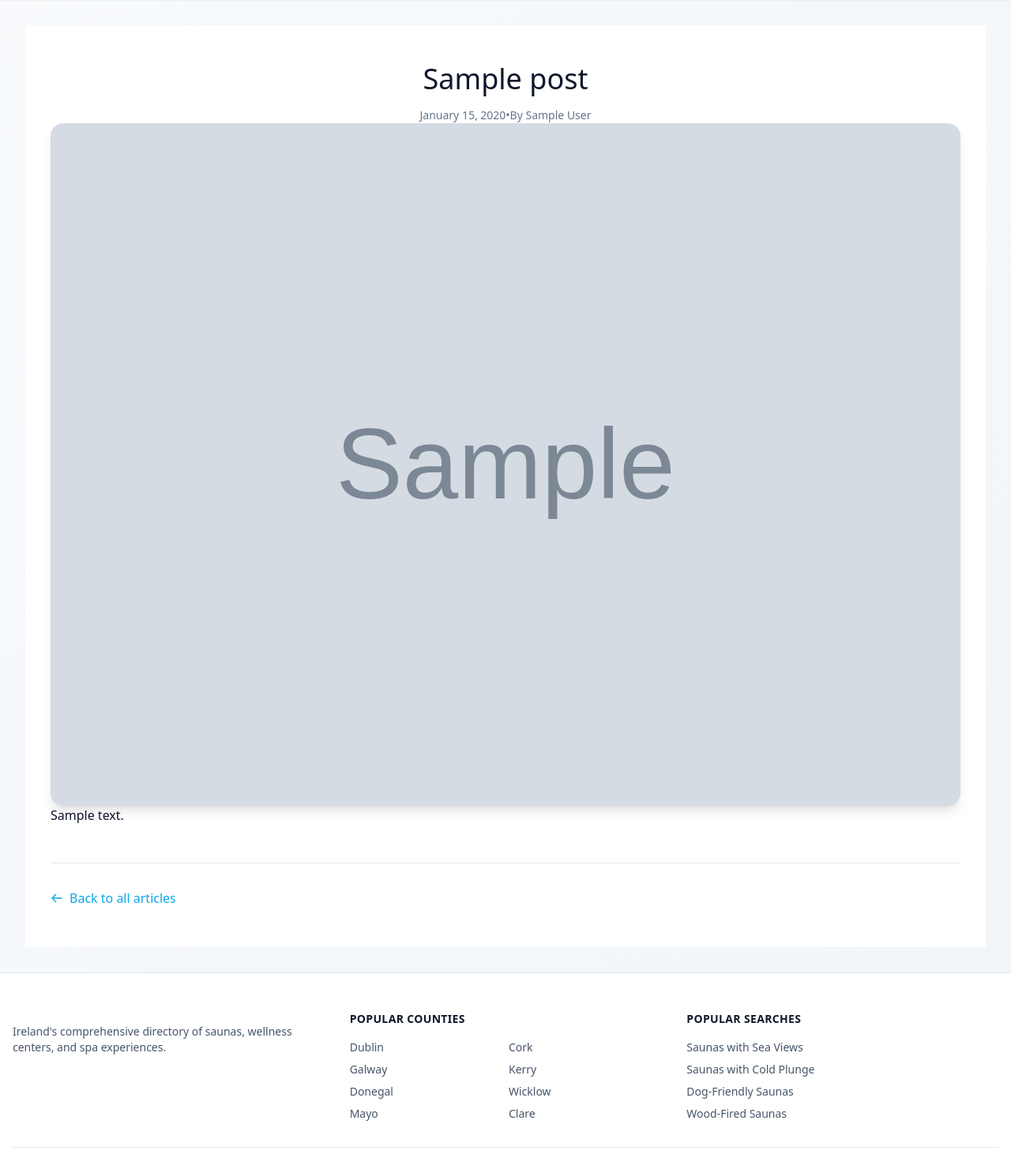
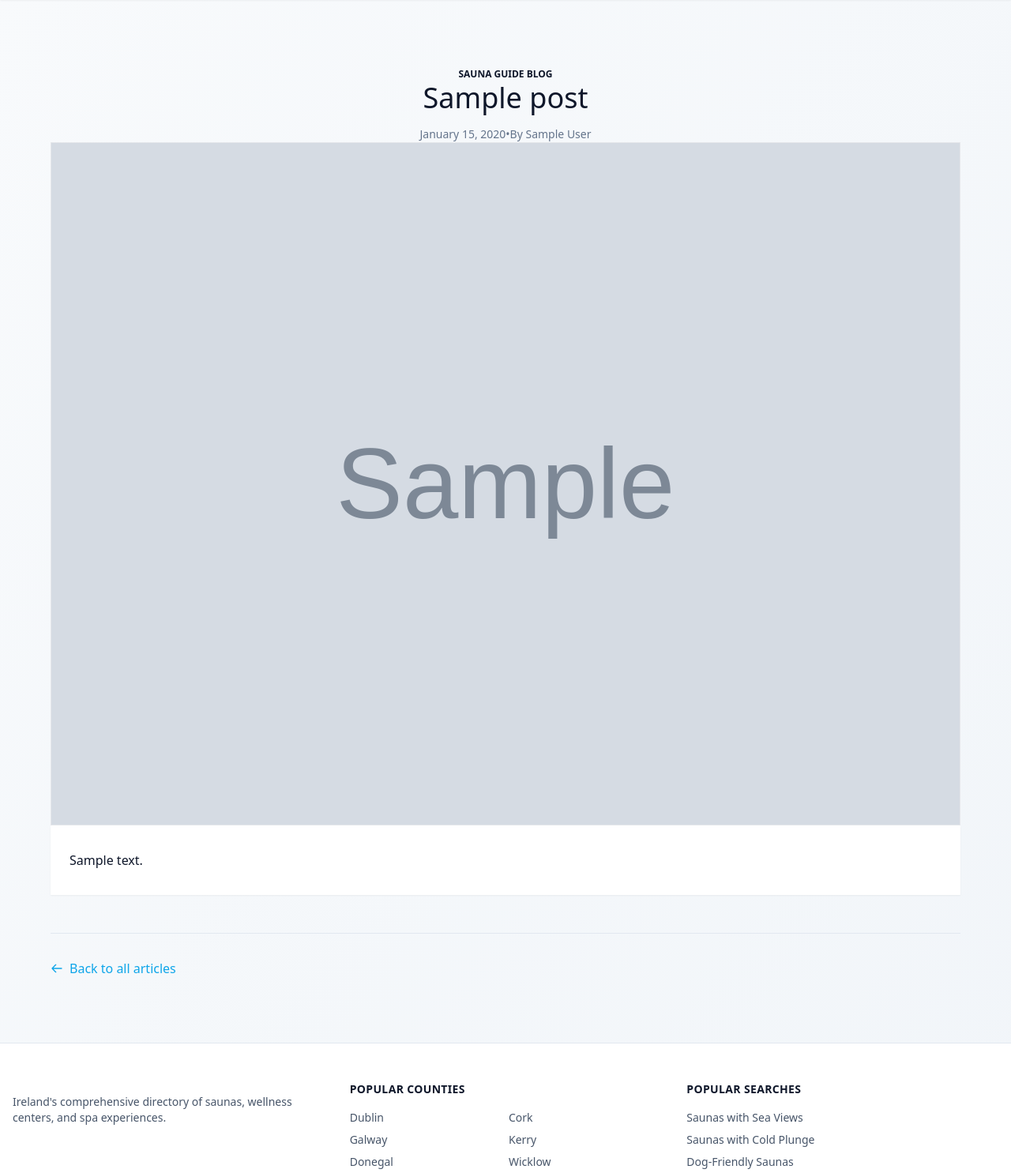
Before and after one commit to nigelmcintyre/directory_factory, a Django app: a page that uses blog/templates/blog/post_detail.html in a window 1280 px wide. Shown: the part 69-1554 px from the top of the page at 79% size. Run offline with Django 5.2, Linux system fonts and the light colour scheme; tables that the repository leaves empty hold one stand-in row (values such as "Sample post"); grey boxes marked "Sample" are stand-in pictures; some libraries are stand-ins or nearby versions.

Commit message:
Add Markdown blog rendering and optimized WebP hero images
- Add Markdown rendering to blog posts via custom markdownify filter
- Add Markdown package to requirements.txt
- Add curated sauna-themed WebP cover images for blog posts (54–192 KB vs 4–8 MB PNGs)
- Improve blog post detail layout with better typography and hero image presentation
- Improve blog list cards to use resolved cover image via display_cover_image_url
- Improve home page geolocation error handling and messaging

```diff
--- a/blog/models.py
+++ b/blog/models.py
@@ -1,6 +1,16 @@
 from django.db import models
+from django.templatetags.static import static
 from django.urls import reverse
 from django.utils.text import slugify
+
+
+CURATED_COVER_IMAGES = {
+    "top-5-health-benefits-of-regular-sauna-use": "images/blog/sauna-benefits.webp",
+    "wood-fired-vs-infrared-which-sauna-is-right-for-you": "images/blog/sauna-types.webp",
+    "the-rise-of-sea-swimming-sauna-culture-in-ireland": "images/blog/sauna-ireland.webp",
+}
+
+DEFAULT_COVER_IMAGE = "images/blog/sauna-default.svg"
 
 
 class Post(models.Model):
@@ -23,6 +33,15 @@ class Post(models.Model):
     def get_absolute_url(self):
         return reverse('post_detail', args=[self.slug])
 
+    @property
+    def display_cover_image_url(self):
+        image_path = CURATED_COVER_IMAGES.get(self.slug)
+        if image_path:
+            return static(image_path)
+        if self.cover_image_url:
+            return self.cover_image_url
+        return static(DEFAULT_COVER_IMAGE)
+
     def save(self, *args, **kwargs):
         if not self.slug:
             self.slug = slugify(self.title)
--- a/blog/templates/blog/post_detail.html
+++ b/blog/templates/blog/post_detail.html
@@ -1,4 +1,5 @@
 {% extends "base.html" %}
+{% load markdown_extras %}
 
 {% block extra_head %}
 <!-- Schema.org for Blog Post -->
@@ -8,7 +9,7 @@
   "@type": "BlogPosting",
   "headline": "{{ post.title|escapejs }}",
   "image": [
-    "{{ post.cover_image_url|default:'https://saunaguide.ie/static/images/sauna-default.jpg' }}"
+        "{{ post.display_cover_image_url }}"
    ],
   "datePublished": "{{ post.created_at|date:'c' }}",
   "dateModified": "{{ post.updated_at|date:'c' }}",
@@ -21,10 +22,13 @@
 {% endblock %}
 
 {% block content %}
-<article class="bg-white py-12">
-    <div class="max-w-3xl mx-auto px-4 sm:px-6 lg:px-8">
-        <header class="mb-10 text-center">
-            <h1 class="text-3xl sm:text-4xl font-extrabold text-slate-900 mb-4">{{ post.title }}</h1>
+<article class="bg-stone-50 py-12 sm:py-16">
+    <div class="max-w-5xl mx-auto px-4 sm:px-6 lg:px-8">
+        <header class="mb-10 text-center max-w-3xl mx-auto">
+            <div class="inline-flex items-center rounded-full bg-amber-100 px-4 py-1 text-xs font-semibold uppercase tracking-[0.24em] text-amber-800 mb-5">
+                Sauna Guide Blog
+            </div>
+            <h1 class="text-4xl sm:text-5xl font-extrabold tracking-tight text-slate-900 mb-4">{{ post.title }}</h1>
             <div class="flex items-center justify-center text-slate-500 text-sm">
                 <span>{{ post.created_at|date:"F j, Y" }}</span>
                 <span class="mx-2">•</span>
@@ -32,14 +36,14 @@
             </div>
         </header>
 
-        {% if post.cover_image_url %}
-        <figure class="mb-10">
-            <img class="w-full rounded-2xl shadow-lg object-cover max-h-[500px]" src="{{ post.cover_image_url }}" alt="{{ post.title }}" loading="lazy">
+        <figure class="mb-12 overflow-hidden rounded-[2rem] border border-stone-200 bg-white shadow-xl shadow-stone-200/70">
+            <img class="w-full object-cover max-h-[540px]" src="{{ post.display_cover_image_url }}" alt="{{ post.title }}" loading="lazy">
         </figure>
-        {% endif %}
 
-        <div class="prose prose-lg prose-slate mx-auto">
-            {{ post.content|linebreaks }}
+        <div class="mx-auto max-w-3xl rounded-[2rem] bg-white px-6 py-8 shadow-sm ring-1 ring-stone-200 sm:px-10 sm:py-10">
+            <div class="prose prose-lg prose-slate max-w-none prose-headings:font-bold prose-headings:tracking-tight prose-a:text-primary prose-a:no-underline hover:prose-a:text-primary-dark prose-strong:text-slate-900 prose-img:rounded-2xl prose-blockquote:border-l-4 prose-blockquote:border-amber-400 prose-blockquote:bg-amber-50 prose-blockquote:px-6 prose-blockquote:py-4 prose-code:rounded prose-code:bg-slate-100 prose-code:px-1.5 prose-code:py-0.5 prose-code:text-slate-900 prose-pre:rounded-2xl prose-pre:bg-slate-900">
+                {{ post.content|markdownify }}
+            </div>
         </div>
 
         <div class="mt-12 pt-8 border-t border-slate-200">
--- /dev/null
+++ b/blog/templatetags/markdown_extras.py
@@ -0,0 +1,10 @@
+from django import template
+from django.utils.safestring import mark_safe
+import markdown
+
+register = template.Library()
+
+@register.filter
+def markdownify(text):
+    """Converts Markdown text to HTML."""
+    return mark_safe(markdown.markdown(text, extensions=["extra", "codehilite", "nl2br", "sane_lists"]))
--- a/requirements.txt
+++ b/requirements.txt
@@ -2,3 +2,4 @@ Django>=5.0,<6.0
 psycopg[binary]>=3.1,<4.0
 gunicorn==21.2.0
 googlemaps==4.10.0
+Markdown>=3.7,<4.0
```
Also changed, not shown: blog/templates/blog/post_list.html (+1 -7 lines), directory/templates/home.html (+45 -4 lines), static/images/blog/sauna-benefits.webp (added), static/images/blog/sauna-default.svg (added), static/images/blog/sauna-ireland.webp (added), static/images/blog/sauna-types.webp (added).
